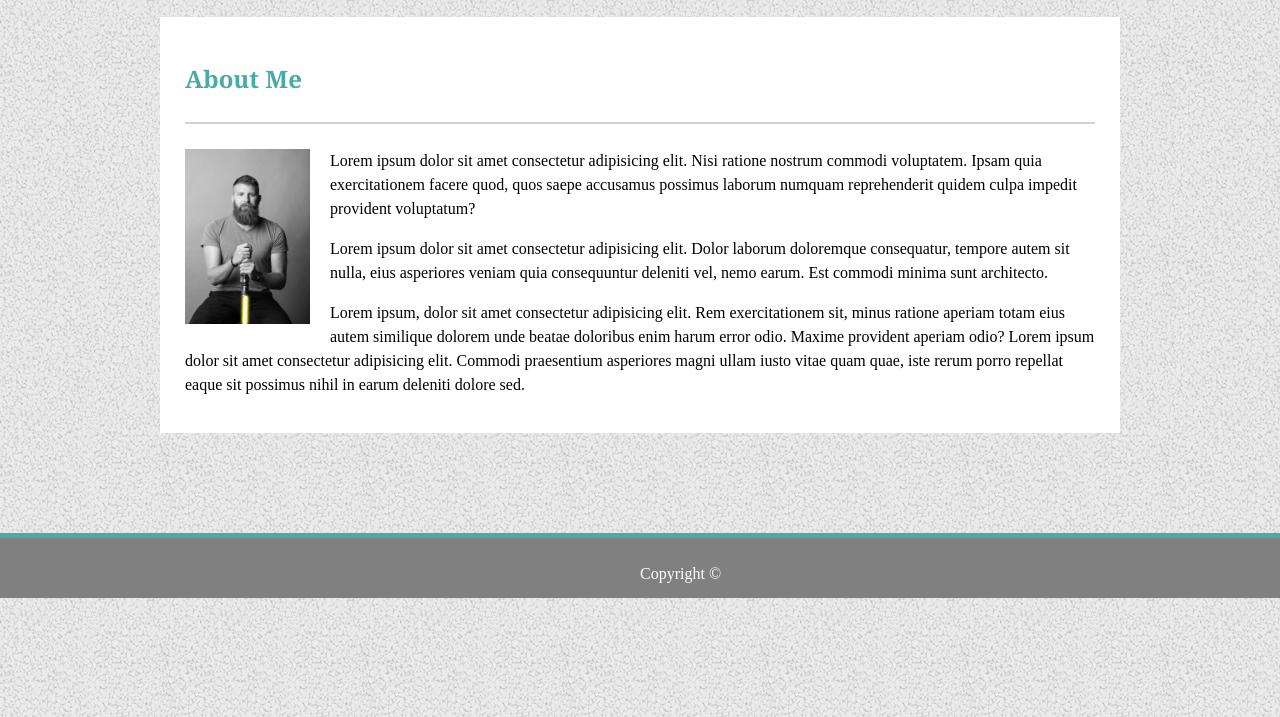
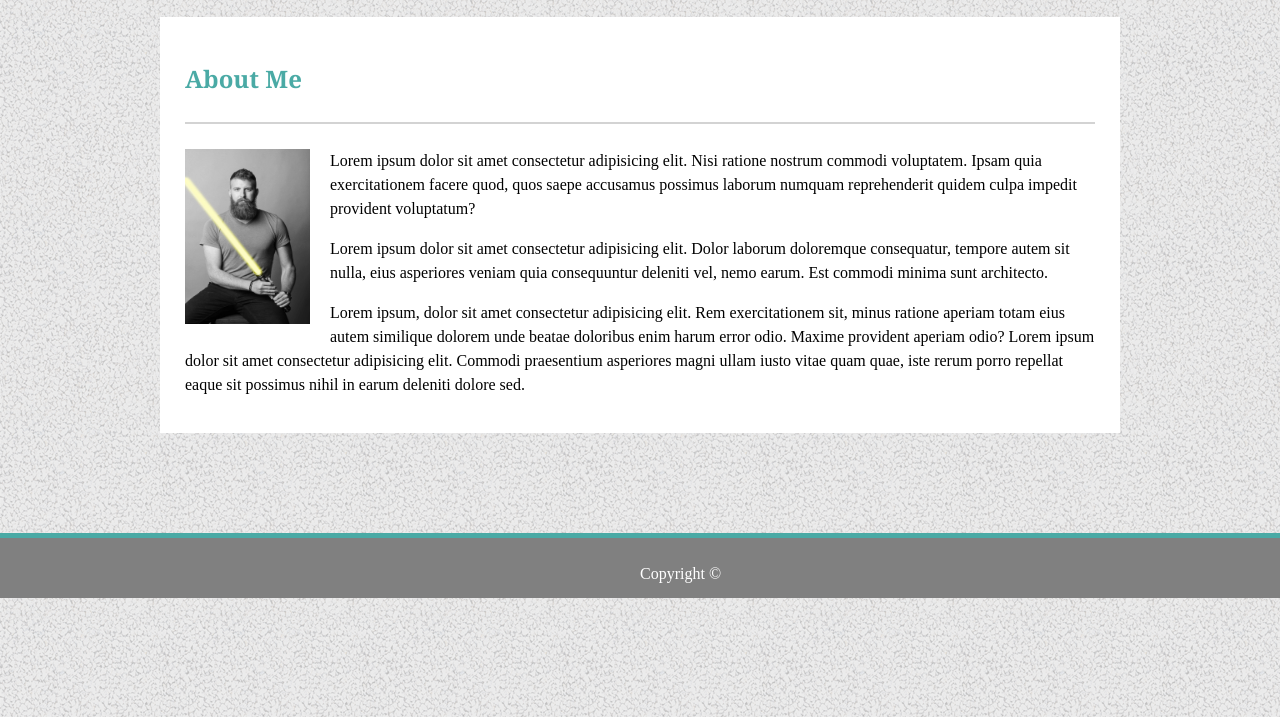
Before and after one commit to bdeLong/basic_portfolio, a plain HTML site: page index.html in a window 1280 px wide. Shown: the part 83-800 px from the top of the page. Drawn offline with Linux system fonts and the light colour scheme.

Commit message:
Added new photo

```diff
--- a/index.html
+++ b/index.html
@@ -25,7 +25,7 @@
         <article>
             <h1 id="about-me">About Me</h1>
             <!-- Heatshot -->
-            <img src="Assets/Images/Chicago Headshots-1733.jpg">
+            <img src="Assets/Images/Chicago Headshots-1735.jpg">
             <!-- about me paragraphs -->
             <p>Lorem ipsum dolor sit amet consectetur adipisicing elit. Nisi ratione nostrum commodi voluptatem. Ipsam quia exercitationem facere quod, quos saepe accusamus possimus laborum numquam reprehenderit quidem culpa impedit provident voluptatum?</p>
             <p>Lorem ipsum dolor sit amet consectetur adipisicing elit. Dolor laborum doloremque consequatur, tempore autem sit nulla, eius asperiores veniam quia consequuntur deleniti vel, nemo earum. Est commodi minima sunt architecto.</p>
```
Also changed, not shown: Assets/Images/Chicago Headshots-1735.jpg (added).
